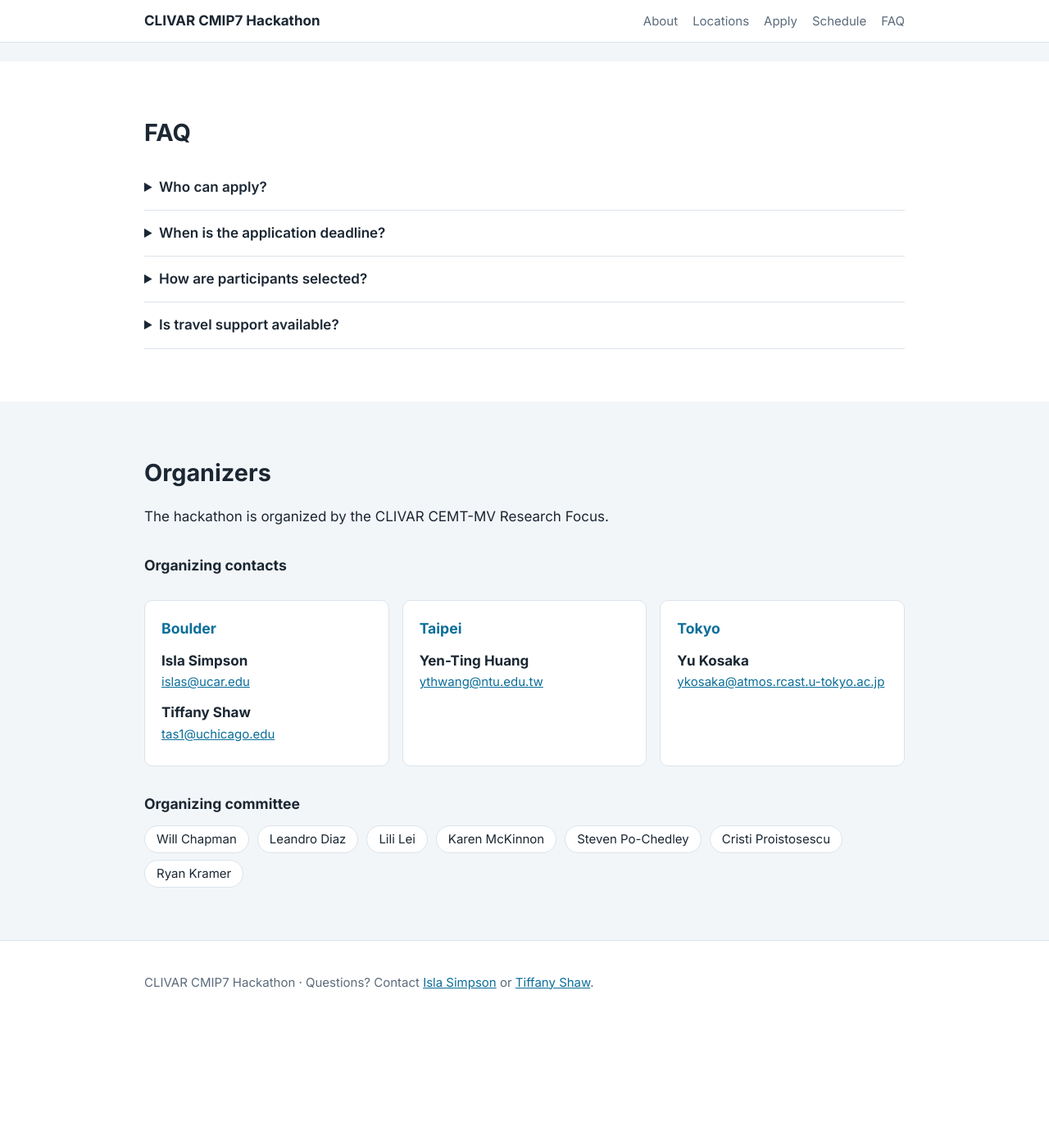
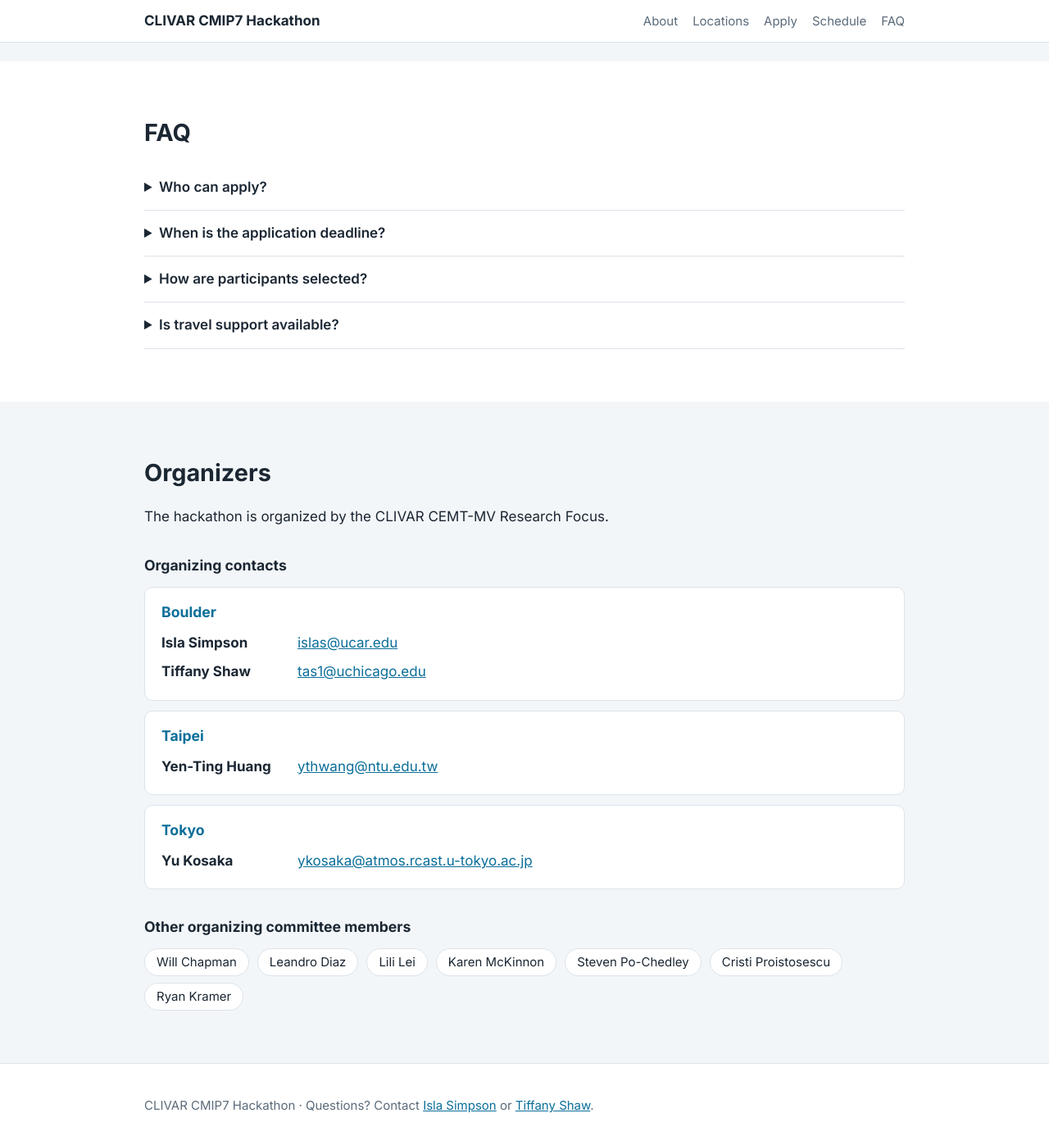
Before and after one commit to NCAR/CMIP7_hackathon_2027, a Jekyll site: the page built from index.html, in a window 1280 px wide and 1400 px high, scrolled down 2361 px. Shown: the top 1397 px of the window at 82% size. Built offline with Jekyll 4.4.1, drawn with Linux system fonts in a browser that asks for light colours; before the commit the page ends 3611 px from its top, so only the background shows below that.

Commit message:
Stack hub contacts vertically with name and email on one line
Rename committee heading to "Other organizing committee members".

Co-Authored-By: Claude Opus 5.5 <noreply@anthropic.com>

```diff
--- a/assets/css/style.css
+++ b/assets/css/style.css
@@ -130,8 +130,14 @@ a:hover { color: var(--accent-dark); }
 /* Organizers */
 .subhead { font-size: 1.1rem; margin: 32px 0 12px; }
 .contact-list { list-style: none; margin: 0; padding: 0; }
-.contact-list li { display: flex; flex-direction: column; padding: 6px 0; }
-.contact-list a { overflow-wrap: anywhere; font-size: 15px; }
+.contact-groups { display: flex; flex-direction: column; gap: 12px; }
+.contact-groups .card { padding: 16px 20px; }
+.contact-list li { display: flex; flex-wrap: wrap; align-items: baseline; gap: 2px 16px; padding: 4px 0; }
+.contact-list strong { min-width: 150px; }
+.contact-list a { overflow-wrap: anywhere; }
+@media (max-width: 560px) {
+  .contact-list li { flex-direction: column; gap: 0; padding: 6px 0; }
+}
 .committee { list-style: none; margin: 0; padding: 0; display: flex; flex-wrap: wrap; gap: 8px 10px; }
 .committee li { background: var(--bg); border: 1px solid var(--border); border-radius: 999px; padding: 4px 14px; font-size: 15px; }
 .people { list-style: none; padding: 0; margin: 0; display: grid; grid-template-columns: repeat(auto-fit, minmax(220px, 1fr)); gap: 12px 24px; }
--- a/index.html
+++ b/index.html
@@ -118,7 +118,7 @@ layout: default
     <h2>Organizers</h2>
     <p>The hackathon is organized by {{ e.organized_by }}.</p>
     <h3 class="subhead">Organizing contacts</h3>
-    <div class="cards">
+    <div class="contact-groups">
       {% for group in site.data.contacts %}
         <div class="card">
           <h3>{{ group.hub }}</h3>
@@ -130,7 +130,7 @@ layout: default
         </div>
       {% endfor %}
     </div>
-    <h3 class="subhead">Organizing committee</h3>
+    <h3 class="subhead">Other organizing committee members</h3>
     <ul class="committee">
       {% for name in site.data.committee %}<li>{{ name }}</li>{% endfor %}
     </ul>
```
